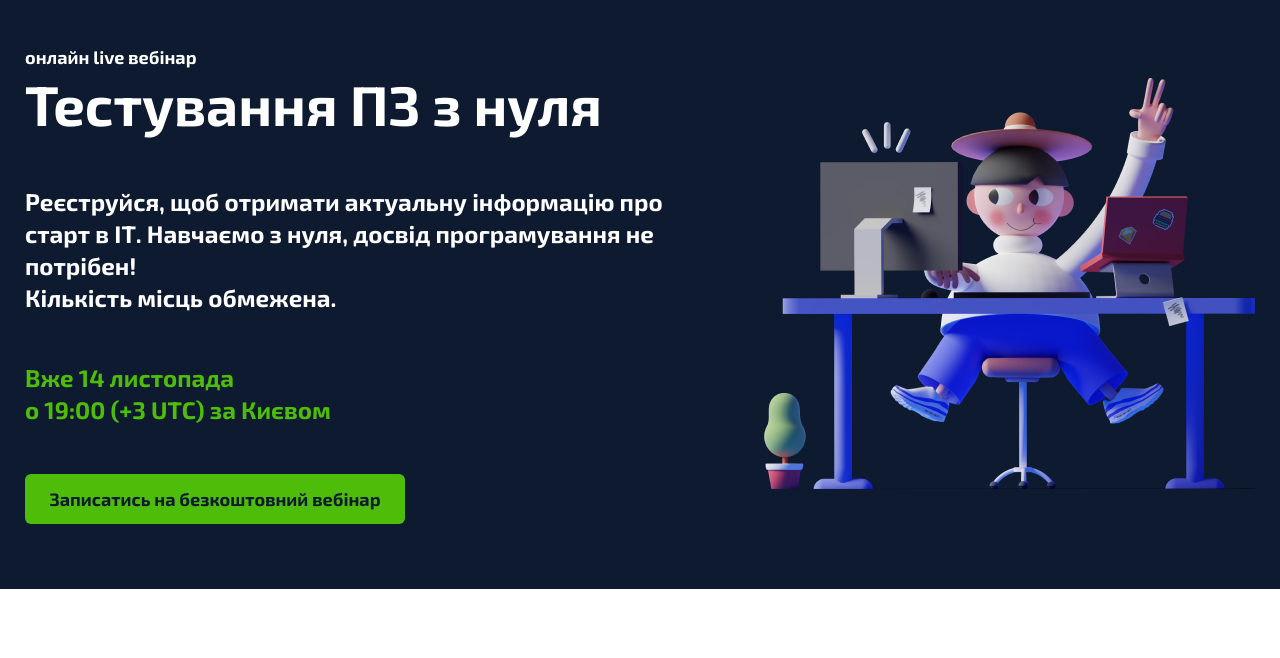
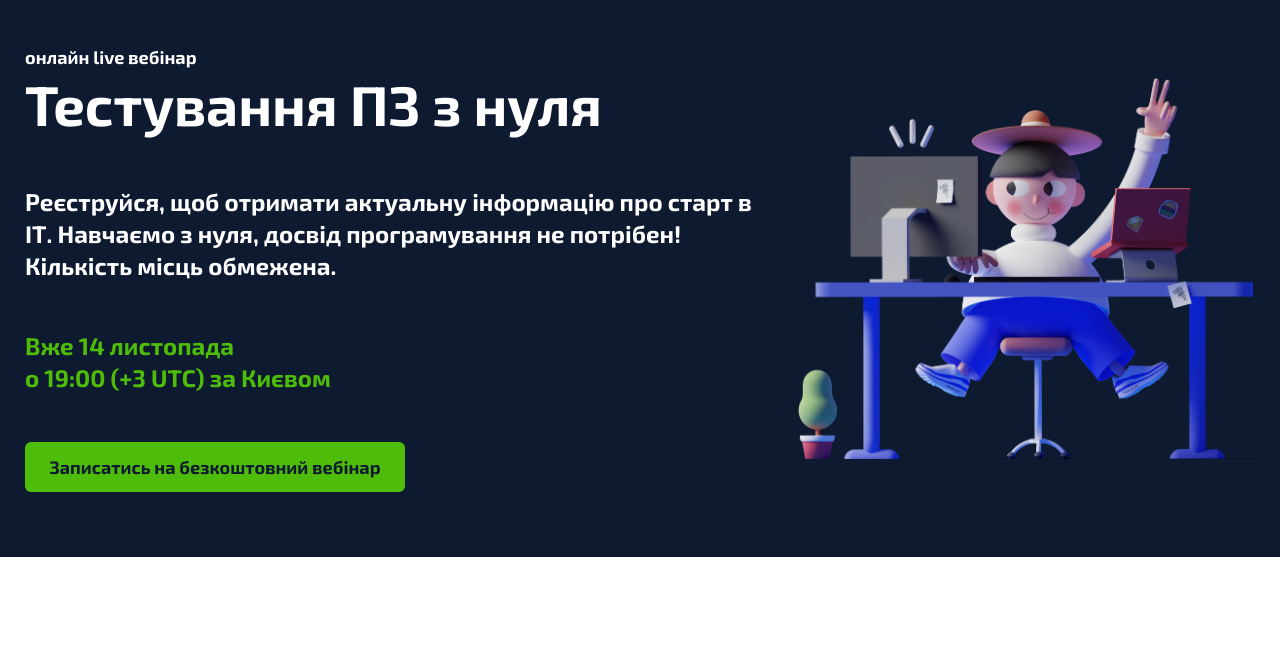
Before and after one commit to RomanKoriachko/Skillup_testing, a plain HTML site: page index.html in a window 1280 px wide. Shown: the part 126-784 px from the top of the page. Drawn offline with nearby package versions, Linux system fonts and the light colour scheme.

Commit message:
change introduce image

```diff
--- a/index.html
+++ b/index.html
@@ -27,7 +27,7 @@
                         <button class="main-btn">Записатись на безкоштовний вебінар</button>
                     </div>
                     <div class="introduce-img">
-                        <img src="images/introduce-section-img.png" alt="">
+                        <img src="images/introduce-section-img.webp" alt="">
                     </div>
                 </div>
             </div>
--- a/style.scss
+++ b/style.scss
@@ -59,6 +59,7 @@ body{
             align-items: center;
             gap: 42px;
             .introduce-content {
+
                 >p:nth-child(1) {
                     @include fonts.t1();
                 }
@@ -80,6 +81,13 @@ body{
                 button{
                     @include mainButton();
                     color: #0D1A30;
+                }
+            }
+            .introduce-img {
+                width: 65%;
+                >img{
+                    width: 460px;
+                    // height: 100%;
                 }
             }
         }
```
Also changed, not shown: images/introduce-section-img.png (deleted), images/introduce-section-img.webp (added), style.css.
